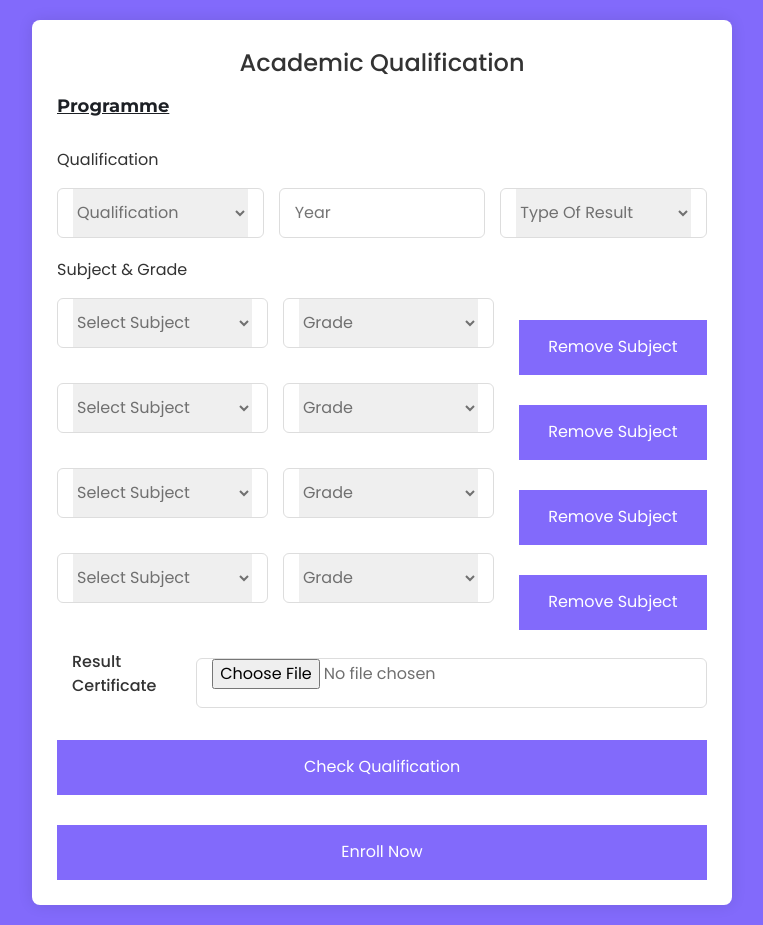
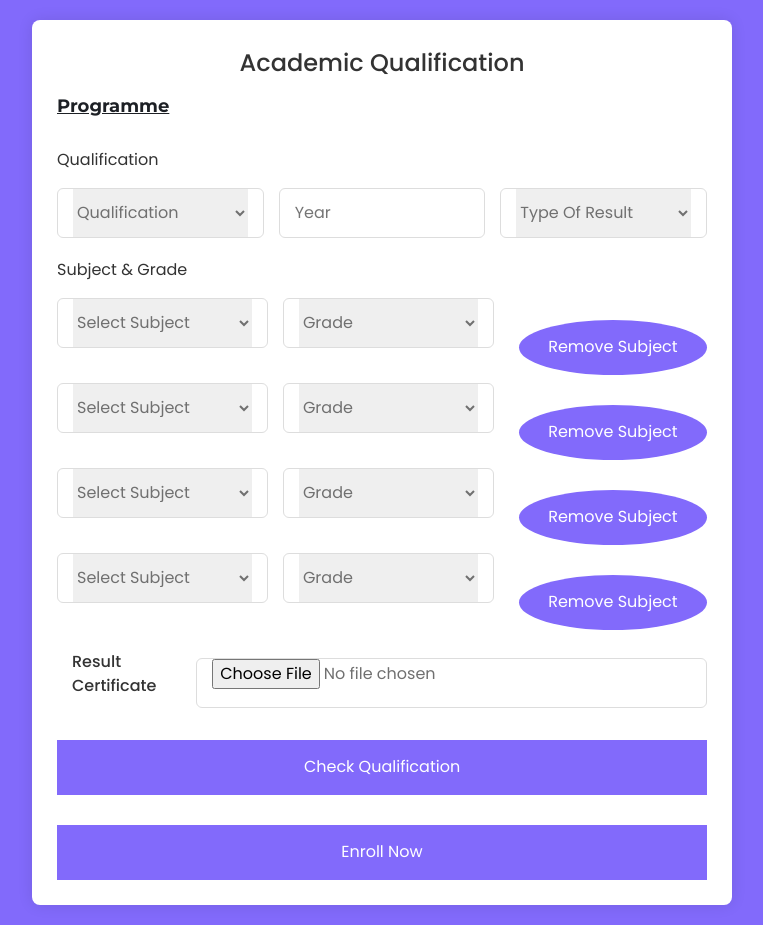
Before and after one commit to N0nEscapeSh3d0w/focs, a Flask app: page /enroll2 in a window 1280 px wide. Shown: the whole page, without its empty margins (258-1021 px from the left). Run offline with Flask 3, Linux system fonts and the light colour scheme; some libraries are stand-ins or nearby versions.

Commit message:
Update Head.html\

```diff
--- a/templates/Head.html
+++ b/templates/Head.html
@@ -46,13 +46,18 @@
        <style>
             /* Style for the Remove Subject button */
             .remove-subject-button {
-                background-color: transparent;
+                 background-color: transparent;
                 border: none;
                 color: red;
                 font-size: 16px;
                 cursor: pointer;
                 padding: 0;
                 margin-left: 10px;
+                width: 20px; /* Set a fixed width */
+                height: 20px; /* Set a fixed height */
+                line-height: 1; /* Center the text vertically */
+                text-align: center; /* Center the text horizontally */
+                border-radius: 50%; /* Create a circular button */
             }
 
             /* Hide the Remove Subject button in the first three input boxes */
```
